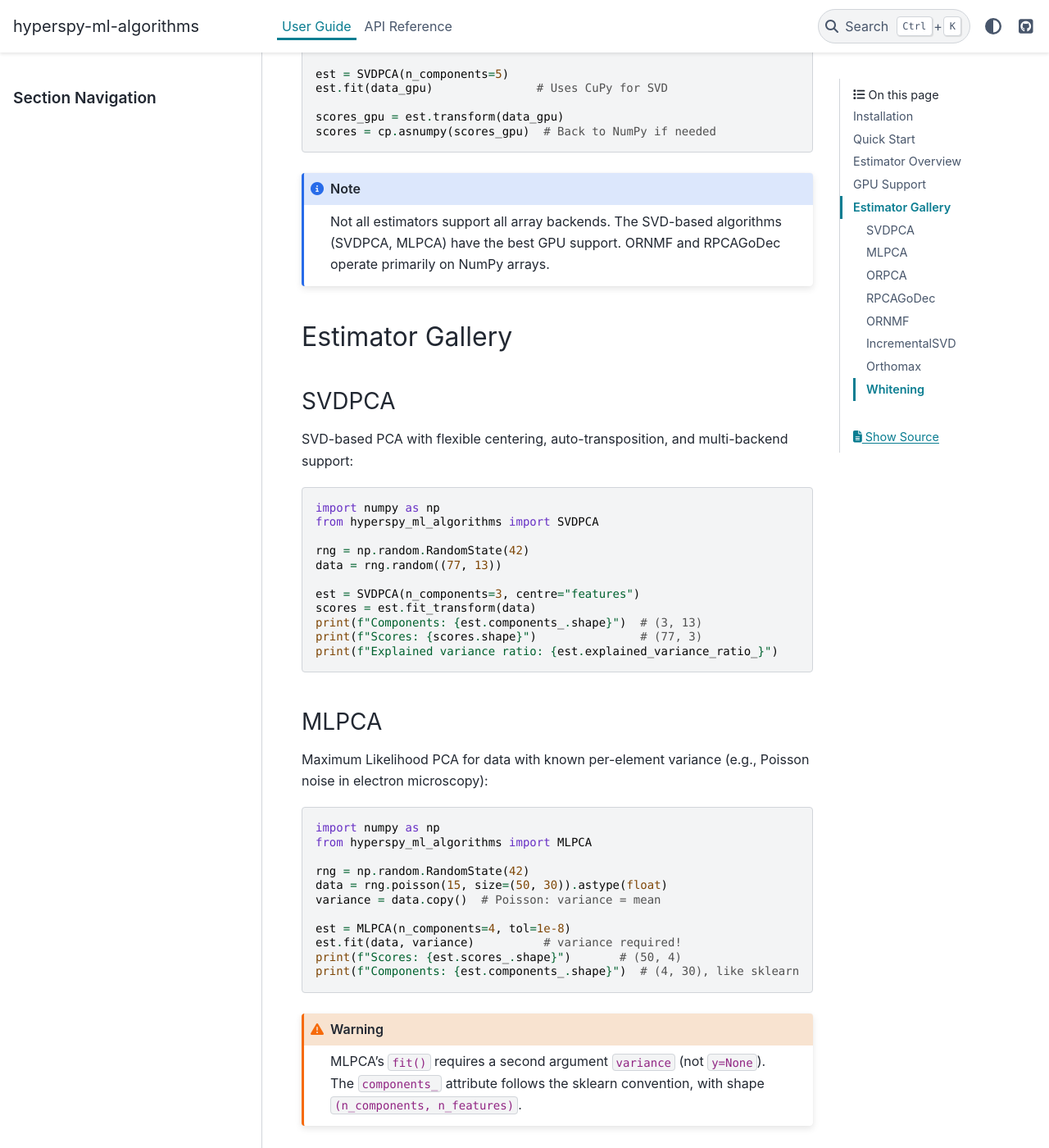
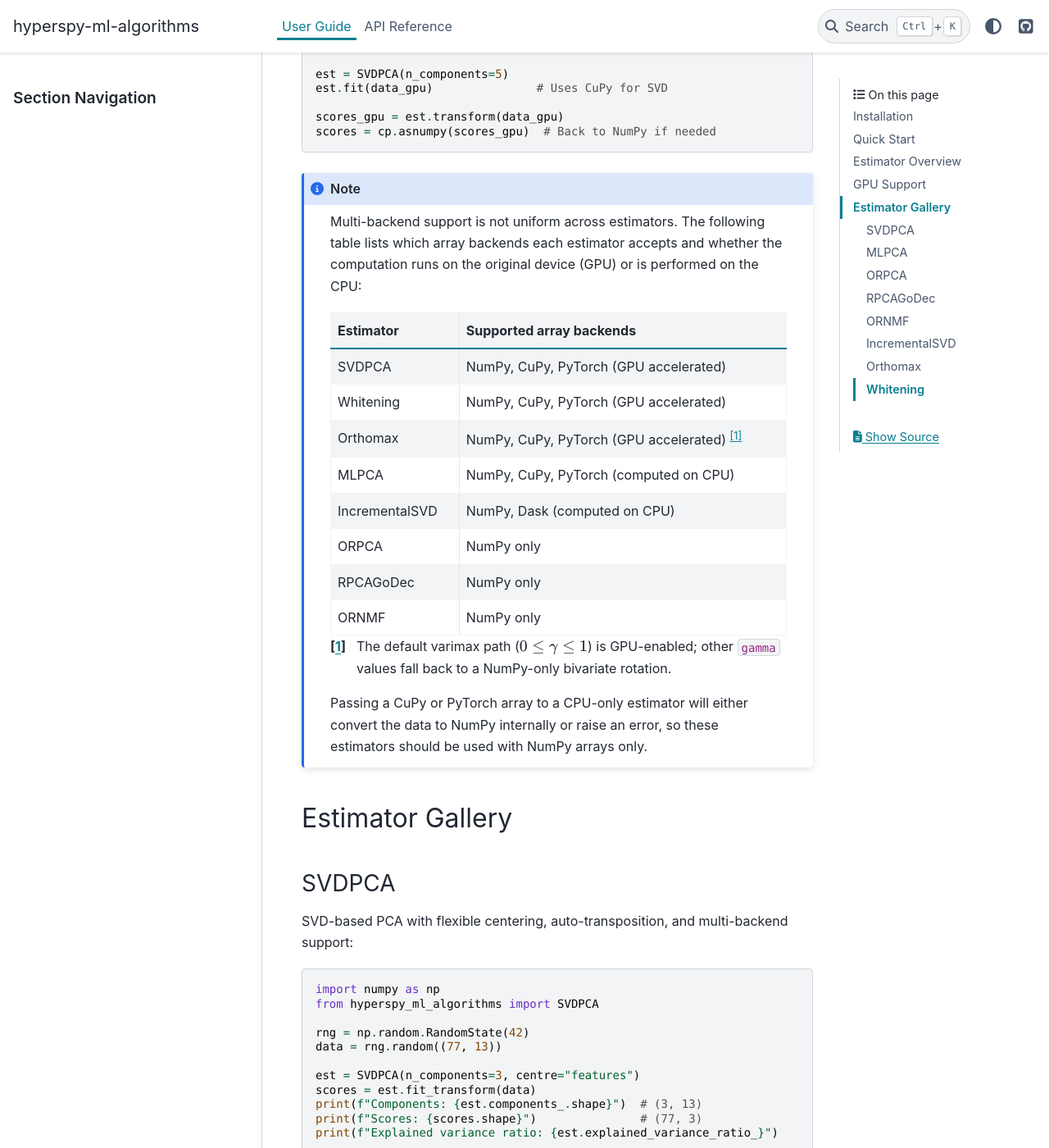
Before and after one commit to hyperspy/hyperspy-ml-algorithms, a Sphinx documentation site: the page built from doc/user_guide/index.rst, in a window 1280 px wide and 1400 px high, scrolled down 2039 px. Shown: the whole window at 82% size. Built offline with Sphinx 7.4.7 and the PyData theme 0.15.4, drawn with Linux system fonts in a browser that asks for light colours.

Commit message:
docs: make array-backend support explicit per estimator
Replace the vague 'SVD-based algorithms have the best GPU support' note
with a per-estimator table listing NumPy/CuPy/PyTorch/Dask support,
and clarify which algorithms compute on CPU or are NumPy-only.

```diff
--- a/doc/user_guide/index.rst
+++ b/doc/user_guide/index.rst
@@ -97,9 +97,30 @@ acceleration with CuPy or PyTorch without any code changes::
 
 .. note::
 
-   Not all estimators support all array backends. The SVD-based algorithms
-   (SVDPCA, MLPCA) have the best GPU support. ORNMF and RPCAGoDec operate
-   primarily on NumPy arrays.
+   Multi-backend support is not uniform across estimators. The following
+   table lists which array backends each estimator accepts and whether the
+   computation runs on the original device (GPU) or is performed on the CPU:
+
+   ========================  ================================================
+   Estimator                 Supported array backends
+   ========================  ================================================
+   SVDPCA                    NumPy, CuPy, PyTorch (GPU accelerated)
+   Whitening                 NumPy, CuPy, PyTorch (GPU accelerated)
+   Orthomax                  NumPy, CuPy, PyTorch (GPU accelerated) [#f1]_
+   MLPCA                     NumPy, CuPy, PyTorch (computed on CPU)
+   IncrementalSVD            NumPy, Dask (computed on CPU)
+   ORPCA                     NumPy only
+   RPCAGoDec                 NumPy only
+   ORNMF                     NumPy only
+   ========================  ================================================
+
+   .. [#f1] The default varimax path (:math:`0 \le \gamma \le 1`) is
+      GPU-enabled; other ``gamma`` values fall back to a NumPy-only
+      bivariate rotation.
+
+   Passing a CuPy or PyTorch array to a CPU-only estimator will either
+   convert the data to NumPy internally or raise an error, so these
+   estimators should be used with NumPy arrays only.
 
 Estimator Gallery
 =================
```
